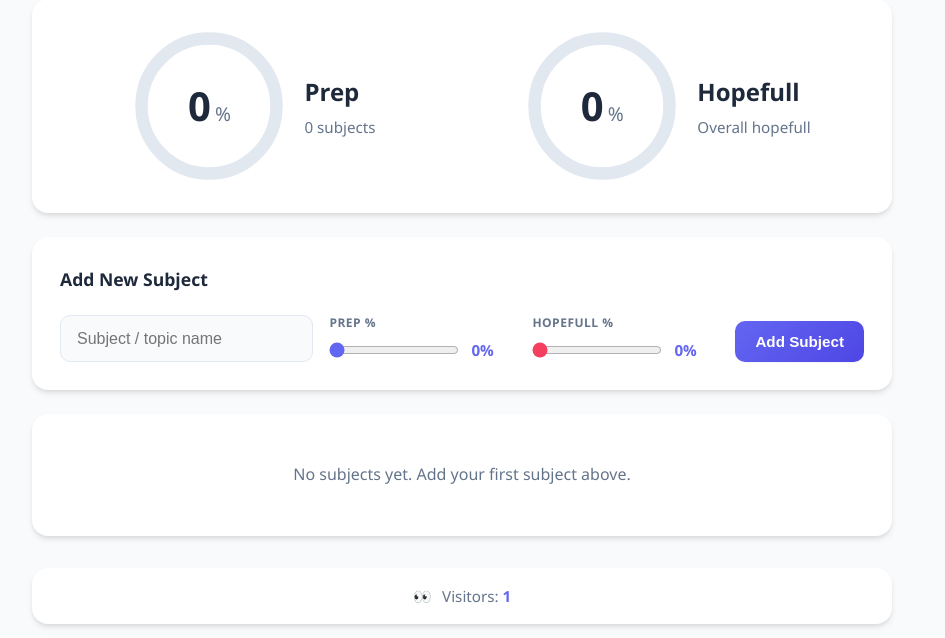
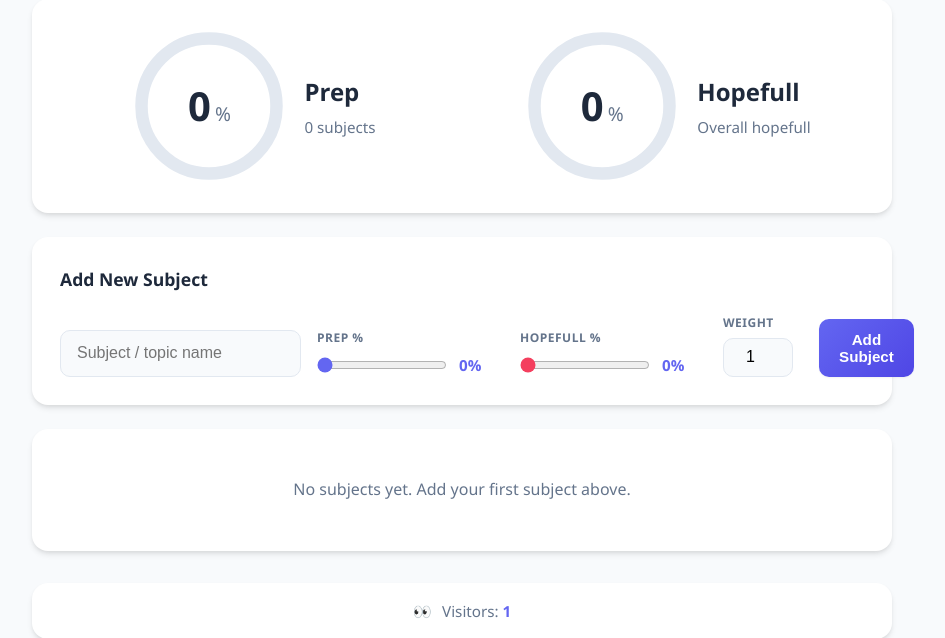
Before and after one commit to chau-mau/hope, a Flask app: page /dashboard in a window 1280 px wide. Shown: the part 873-1511 px from the top of the page, without its empty margins (178-1123 px from the left). Run offline with Flask 3, Linux system fonts and the light colour scheme; the visitor is signed in with stand-in values (Sample User, id 1); data comes from the database, SQL or seed files in the repository; data that the repository does not hold is empty.

Commit message:
Add subject weightage for weighted Hope calculation

```diff
--- a/app.py
+++ b/app.py
@@ -63,6 +63,7 @@ def init_db():
                 name TEXT NOT NULL,
                 confidence INTEGER NOT NULL DEFAULT 0,
                 preparation INTEGER NOT NULL DEFAULT 0,
+                weight INTEGER NOT NULL DEFAULT 1,
                 created_at TIMESTAMP DEFAULT CURRENT_TIMESTAMP,
                 FOREIGN KEY (user_id) REFERENCES users(id)
             );
@@ -84,6 +85,9 @@ def init_db():
         ]
         if "preparation" not in subject_columns:
             db.execute("ALTER TABLE subjects ADD COLUMN preparation INTEGER NOT NULL DEFAULT 0")
+
+        if "weight" not in subject_columns:
+            db.execute("ALTER TABLE subjects ADD COLUMN weight INTEGER NOT NULL DEFAULT 1")
 
         user_columns = [
             row["name"]
@@ -225,7 +229,11 @@ def dashboard():
     average_preparation = 0
     if total > 0:
         average_confidence = sum(s["confidence"] for s in subjects) / total
-        average_preparation = sum(s["preparation"] for s in subjects) / total
+        total_weight = sum(s["weight"] for s in subjects)
+        if total_weight > 0:
+            average_preparation = sum(s["preparation"] * s["weight"] for s in subjects) / total_weight
+        else:
+            average_preparation = sum(s["preparation"] for s in subjects) / total
 
     affirmation = random.choice(AFFIRMATIONS)
 
@@ -270,12 +278,21 @@ def clamp_percentage(value):
     return max(0, min(100, value))
 
 
+def clamp_positive_int(value, default=1):
+    try:
+        value = int(value)
+    except (ValueError, TypeError):
+        value = default
+    return max(1, value)
+
+
 @app.route("/subject/add", methods=["POST"])
 @login_required
 def add_subject():
     name = request.form.get("name", "").strip()
     confidence = clamp_percentage(request.form.get("confidence", "0"))
     preparation = clamp_percentage(request.form.get("preparation", "0"))
+    weight = clamp_positive_int(request.form.get("weight", "1"), 1)
 
     if not name:
         flash("Subject name is required.", "danger")
@@ -283,8 +300,8 @@ def add_subject():
 
     db = get_db()
     db.execute(
-        "INSERT INTO subjects (user_id, name, confidence, preparation) VALUES (?, ?, ?, ?)",
-        (session["user_id"], name, confidence, preparation),
+        "INSERT INTO subjects (user_id, name, confidence, preparation, weight) VALUES (?, ?, ?, ?, ?)",
+        (session["user_id"], name, confidence, preparation, weight),
     )
     db.commit()
     flash("Subject added.", "success")
@@ -296,6 +313,7 @@ def add_subject():
 def update_subject(subject_id):
     confidence = clamp_percentage(request.form.get("confidence"))
     preparation = clamp_percentage(request.form.get("preparation"))
+    weight = clamp_positive_int(request.form.get("weight"), 1)
 
     db = get_db()
     subject = db.execute(
@@ -308,8 +326,8 @@ def update_subject(subject_id):
         return redirect(url_for("dashboard"))
 
     db.execute(
-        "UPDATE subjects SET confidence = ?, preparation = ? WHERE id = ?",
-        (confidence, preparation, subject_id),
+        "UPDATE subjects SET confidence = ?, preparation = ?, weight = ? WHERE id = ?",
+        (confidence, preparation, weight, subject_id),
     )
     db.commit()
     flash("Progress updated.", "success")
--- a/static/style.css
+++ b/static/style.css
@@ -334,7 +334,7 @@ body {
 /* Add subject */
 .add-form {
     display: grid;
-    grid-template-columns: 1fr auto auto auto;
+    grid-template-columns: 1fr auto auto auto auto;
     gap: 1rem;
     align-items: end;
 }
@@ -389,6 +389,26 @@ body {
     color: var(--primary);
     min-width: 45px;
     font-size: 0.95rem;
+}
+
+.weight-group {
+    min-width: 80px;
+}
+
+.weight-input {
+    width: 70px;
+    padding: 0.6rem 0.5rem;
+    border: 1px solid var(--border);
+    border-radius: var(--radius-sm);
+    font-size: 1rem;
+    text-align: center;
+    background: var(--bg);
+}
+
+.weight-input:focus {
+    outline: none;
+    border-color: var(--primary);
+    box-shadow: 0 0 0 3px rgba(99, 102, 241, 0.15);
 }
 
 /* Buttons */
@@ -498,9 +518,10 @@ body {
 
 .subject-sliders {
     display: grid;
-    grid-template-columns: 1fr 1fr;
+    grid-template-columns: 1fr 1fr auto;
     gap: 1.25rem;
     margin-bottom: 1rem;
+    align-items: end;
 }
 
 .subject-bars {
@@ -681,6 +702,10 @@ body {
         grid-template-columns: 1fr;
     }
 
+    .add-form {
+        grid-template-columns: 1fr;
+    }
+
     .confidence-slider {
         width: 100%;
     }
--- a/templates/dashboard.html
+++ b/templates/dashboard.html
@@ -106,6 +106,10 @@
                 <output class="confidence-output">0%</output>
             </div>
         </div>
+        <div class="slider-group weight-group">
+            <label>Weight</label>
+            <input type="number" name="weight" min="1" value="1" class="weight-input" placeholder="1">
+        </div>
         <button type="submit" class="btn btn-primary">Add Subject</button>
     </form>
 </div>
@@ -137,6 +141,10 @@
                         <output class="confidence-output">{{ subject.preparation }}%</output>
                     </div>
                 </div>
+                <div class="slider-group weight-group">
+                    <label>Weight</label>
+                    <input type="number" name="weight" min="1" value="{{ subject.weight }}" class="weight-input">
+                </div>
             </div>
             <div class="subject-bars">
                 <div class="linear-progress">
```
